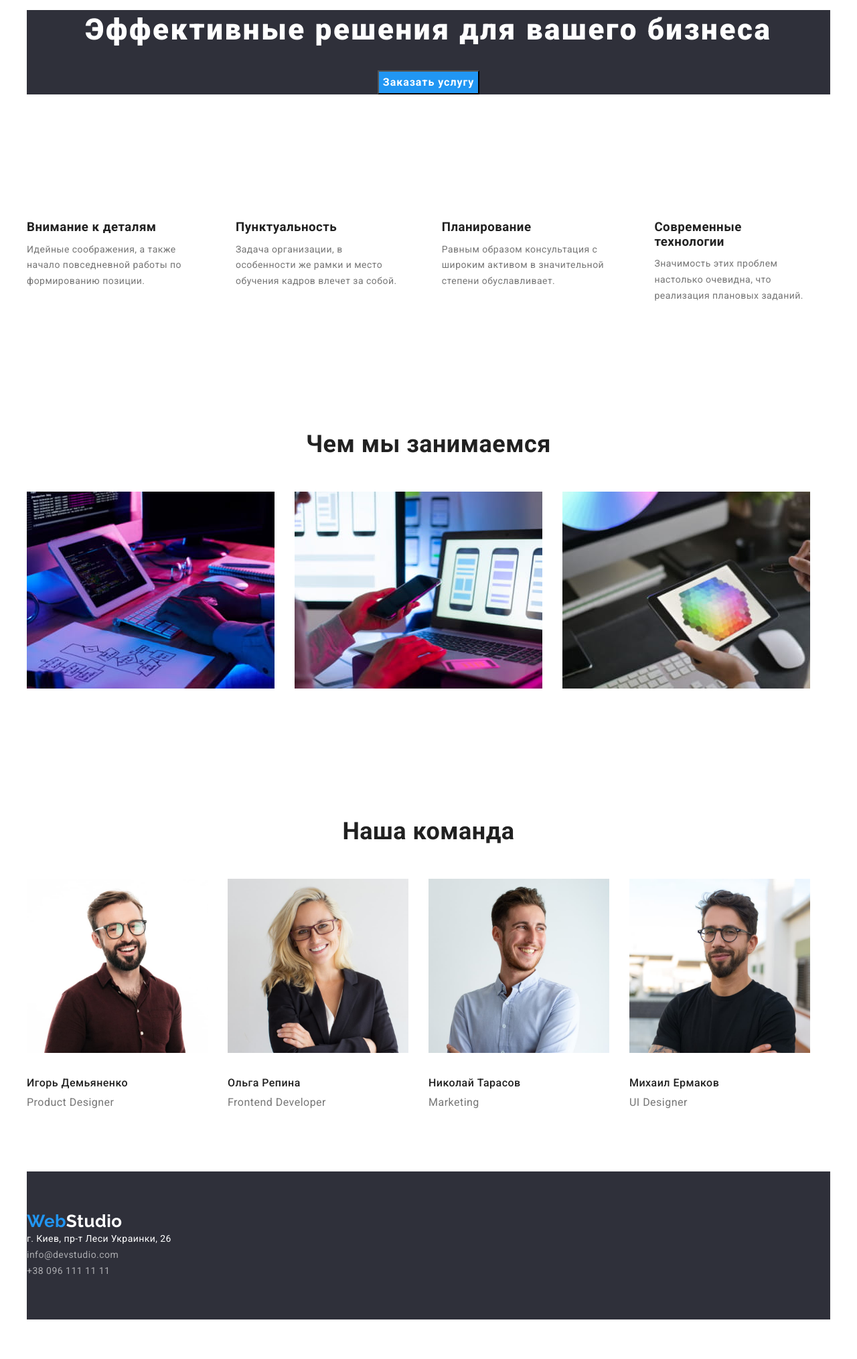
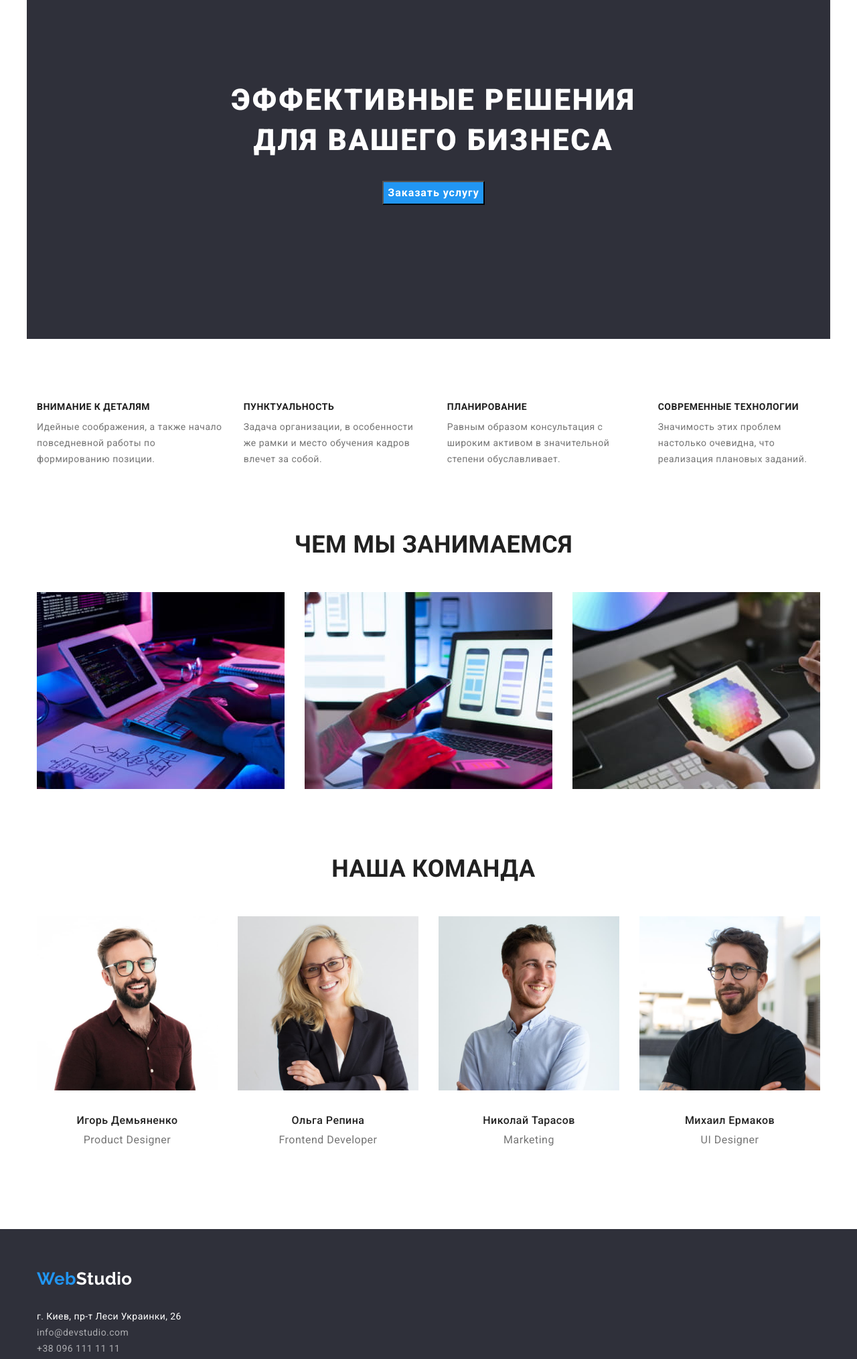
Before and after one commit to DyatlovSergey/goit-markup-hw-03, a plain HTML site: page index.html in a window 1280 px wide. Shown: the part 160-2189 px from the top of the page at 67% size. Before the commit the page ends 2130 px from the top, so only its background shows below. Drawn offline with nearby package versions, Linux system fonts and the light colour scheme.

Commit message:
исправлены замечания ментора по ДЗ

```diff
--- a/css/styles.css
+++ b/css/styles.css
@@ -32,20 +32,27 @@ h3 {
 .container {
 margin-left: auto;
 margin-right: auto;
+padding-left: 15px;
+padding-left: 15px;
   width: 1200px;
 
 }
 
+.header-border {
+  border-bottom-width: 1px;
+  border-bottom-style: solid;
+  border-bottom-color: #ECECEC
+
+}
 .main-nav {
   display: flex;
   align-items: center;
-  border-bottom-width: 1px;
-  border-bottom-style: solid;
-  border-bottom-color: #ECECEC
+
 }
 
 /* logo */
 .logo {
+  display: block;
   color: #000;
   font-family: Raleway, sans-serif;
   font-style: normal;
@@ -57,6 +64,10 @@ margin-right: auto;
 
 .logo .blue-text {
   color: var(--blue-text);
+}
+
+.footer .logo {
+  margin-bottom: 30px;
 }
 button {
   font-family: inherit;
@@ -158,6 +169,7 @@ margin-left: 50px;
 .filter {
   display: flex;
   justify-content: center;
+  margin-bottom: 50px;
 }
 
 .pointer {
@@ -168,6 +180,10 @@ margin-left: 50px;
 .section {
   padding-top: 94px;
   padding-bottom: 94px;
+}
+
+.works-section {
+ padding-top: 0;
 }
 .examples-list .title {
 
@@ -204,13 +220,19 @@ margin-bottom: 30px;
 border-bottom-width: 1px;
   border-bottom-style: solid;
   border-bottom-color: #EEEEEE;
+  border-left-width: 1px;
+  border-left-style: solid;
+  border-left-color: #EEEEEE;
+  border-right-width: 1px;
+  border-right-style: solid;
+  border-right-color: #EEEEEE;
 }
 
-.item:nth-child(3n) {
+.examples-item:nth-child(3n) {
   margin-right: 0px;
 }
 
-.item:nth-last-child(-n + 3) {
+.examples-item:nth-last-child(-n + 3) {
   margin-bottom: 0px;
 }
 /* footer */
@@ -253,13 +275,36 @@ border-bottom-width: 1px;
   color: var(--blue-text);
 }
 
-/* index */
-/* hero */
 
 /* button hero */
 
+
+.title-hero-bg {
+  padding-top: 200px;
+  padding-bottom: 200px;
+
+  background-color: #2f303a;
+  text-align: center;
+
+}
+
+.title-hero {
+  max-width: 696px;
+  margin-left: auto;
+  margin-right: auto;
+  margin-bottom: 30px;
+
+  color: #ffffff;
+  font-weight: 900;
+  font-size: 44px;
+  line-height: 1.36;
+  letter-spacing: 0.06em;
+  text-transform: uppercase;
+  text-align: center;
+ }
+
+
 .button-hero {
-
   color: #ffffff;
   background-color: var(--blue-text);
   font-weight: bold;
@@ -268,19 +313,6 @@ border-bottom-width: 1px;
   letter-spacing: 0.06em;
 }
 
-.title-hero {
-  color: #ffffff;
-  font-weight: 900;
-  font-size: 44px;
-  line-height: 1.36;
-  letter-spacing: 0.06em;
-  margin-bottom: 30px;
-}
-
-.title-hero-bg {
-    background-color: #2f303a;
-    text-align: center;
-}
 
 /* Особенности */
 
@@ -295,10 +327,11 @@ border-bottom-width: 1px;
 }
 
 .features h3, h2 {
-  color: var(--primary-text-color)
+  color: var(--primary-text-color);
   font-size: 14px;
   line-height: 1.14;
   font-weight: bold;
+  text-transform: uppercase;
 }
 
 .features p {
@@ -308,16 +341,17 @@ border-bottom-width: 1px;
   line-height: 1.71;
 }
 
-.features li {
+/* .features li {
   margin-right: 30px;
+  width: 270px;
 }
 
-.features:last-child {
+.features li:last-child {
 margin-right: 0px;
-}
+} */
 
 .section-title {
-  margin-bottom: 50px;
+margin-bottom: 50px;
 color: var(--primary-text-color);
 font-weight: bold;
 font-size: 36px;
@@ -332,14 +366,14 @@ font-size: 16px;
 line-height: 1.19;
 }
 .our-team p {
-  color: var(--seconadary-text-color);
+color: var(--seconadary-text-color);
 font-size: 16px;
 line-height: 1.19;
 }
 
-.our-team img {
+/* .our-team img {
   margin-bottom: 30px;
-}
+} */
 
 .our-team {
   display: flex;
@@ -349,3 +383,9 @@ line-height: 1.19;
 .our-work {
   display: flex;
 }
+
+.name {
+  padding-top: 30px;
+  padding-bottom: 30px;
+  text-align: center;
+}
--- a/index.html
+++ b/index.html
@@ -39,14 +39,15 @@
       </div>
     </header>
     <main>
-      <section class="section">
+
         <div class="container title-hero-bg">
           <h1 class="title-hero">Эффективные решения для вашего бизнеса</h1>
           <button type="button" class="button-hero">Заказать услугу</button>
         </div>
-      </section>
-      <div class="container">
+
+
         <section class="section">
+                <div class="container">
           <!-- <h2>Особенности</h2> -->
           <ul class="list features">
             <li class="features-item">
@@ -72,9 +73,10 @@
               <p>Значимость этих проблем настолько очевидна, что реализация плановых заданий.</p>
             </li>
           </ul>
+                </div>
         </section>
-      </div>
-      <section class="section">
+
+      <section class="section works-section">
         <div class="container">
           <h2 class="section-title">Чем мы занимаемся</h2>
           <ul class="list our-work">
@@ -91,44 +93,44 @@
         </div>
       </section>
 
-      <section class="section">
+      <section class="section works-section">
         <div class="container">
           <h2 class="section-title">Наша команда</h2>
           <ul class="our-team list">
             <li class="our-team-item">
               <img src="./images/igor.jpg" alt="Игорь Демьяненко" width="270" height="260" />
-              <h3>Игорь Демьяненко</h3>
-              <p>Product Designer</p>
+              <div class="name"><h3>Игорь Демьяненко</h3>
+              <p>Product Designer</p></div>
             </li>
             <li class="our-team-item">
               <img src="./images/olga.jpg" alt="Ольга Репина" width="270" height="260" />
-              <h3>Ольга Репина</h3>
-              <p>Frontend Developer</p>
+<div class="name">              <h3>Ольга Репина</h3>
+              <p>Frontend Developer</p></div>
             </li>
             <li class="our-team-item">
               <img src="./images/nikolay.jpg" alt="Николай Тарасов" width="270" height="260" />
-              <h3>Николай Тарасов</h3>
-              <p>Marketing</p>
+<div class="name">              <h3>Николай Тарасов</h3>
+              <p>Marketing</p></div>
             </li>
             <li class="our-team-item">
               <img src="./images/mihail.jpg" alt="Михаил Ермаков" width="270" height="260" />
-              <h3>Михаил Ермаков</h3>
-              <p>UI Designer</p>
+              <div class="name"><h3>Михаил Ермаков</h3>
+              <p>UI Designer</p></div>
             </li>
           </ul>
         </div>
       </section>
     </main>
 
-    <footer class="container footer">
-      <a href="./index.html" class="logo"><span class="blue-text">Web</span>Studio</a>
+    <footer class="footer">
+     <div class="container"> <a href="./index.html" class="logo"><span class="blue-text">Web</span>Studio</a>
       <address>
         <ul class="list">
           <li class="address">г. Киев, пр-т Леси Украинки, 26</li>
           <li><a href="mailto:info@devstudio.com" class="link">info@devstudio.com</a></li>
           <li><a href="tel:+380961111111" class="link">+38 096 111 11 11</a></li>
         </ul>
-      </address>
+      </address></div>
     </footer>
   </body>
 </html>
```
Also changed, not shown: portfolio.html (+9 -8 lines).
